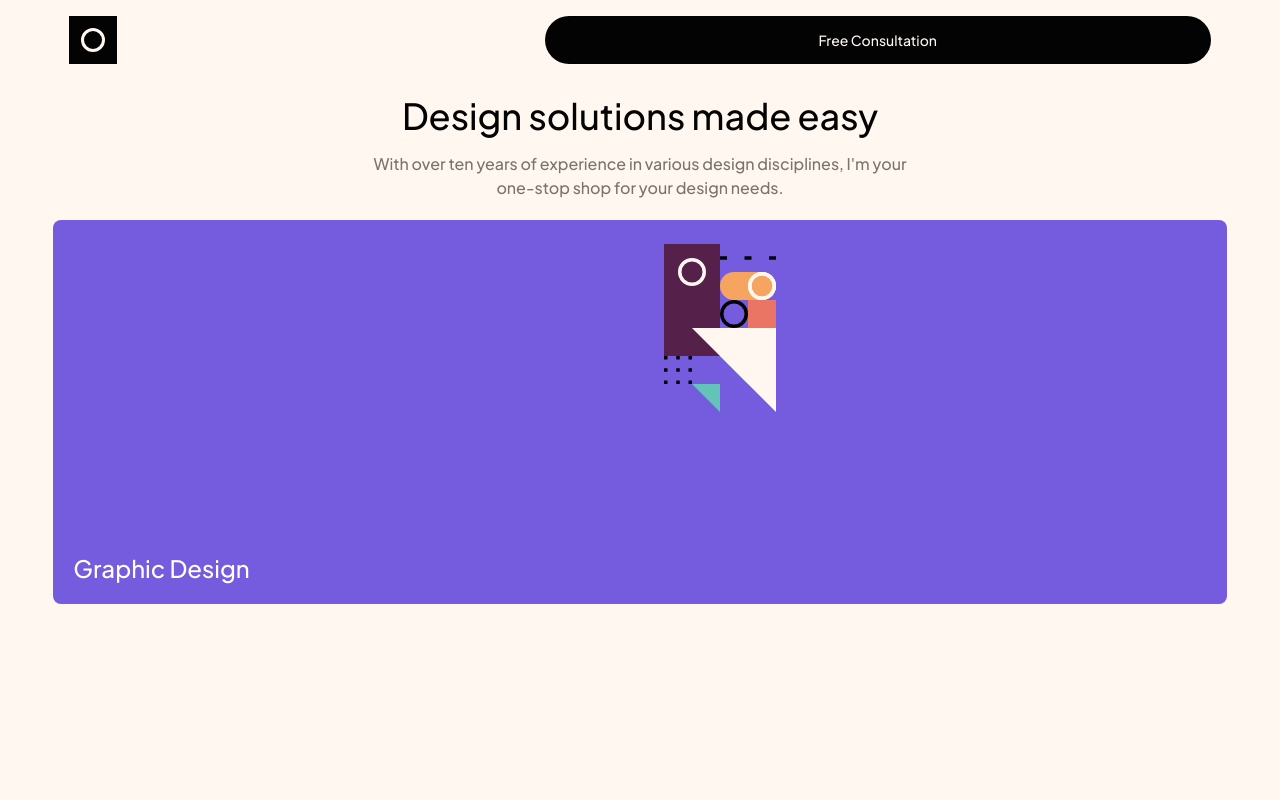
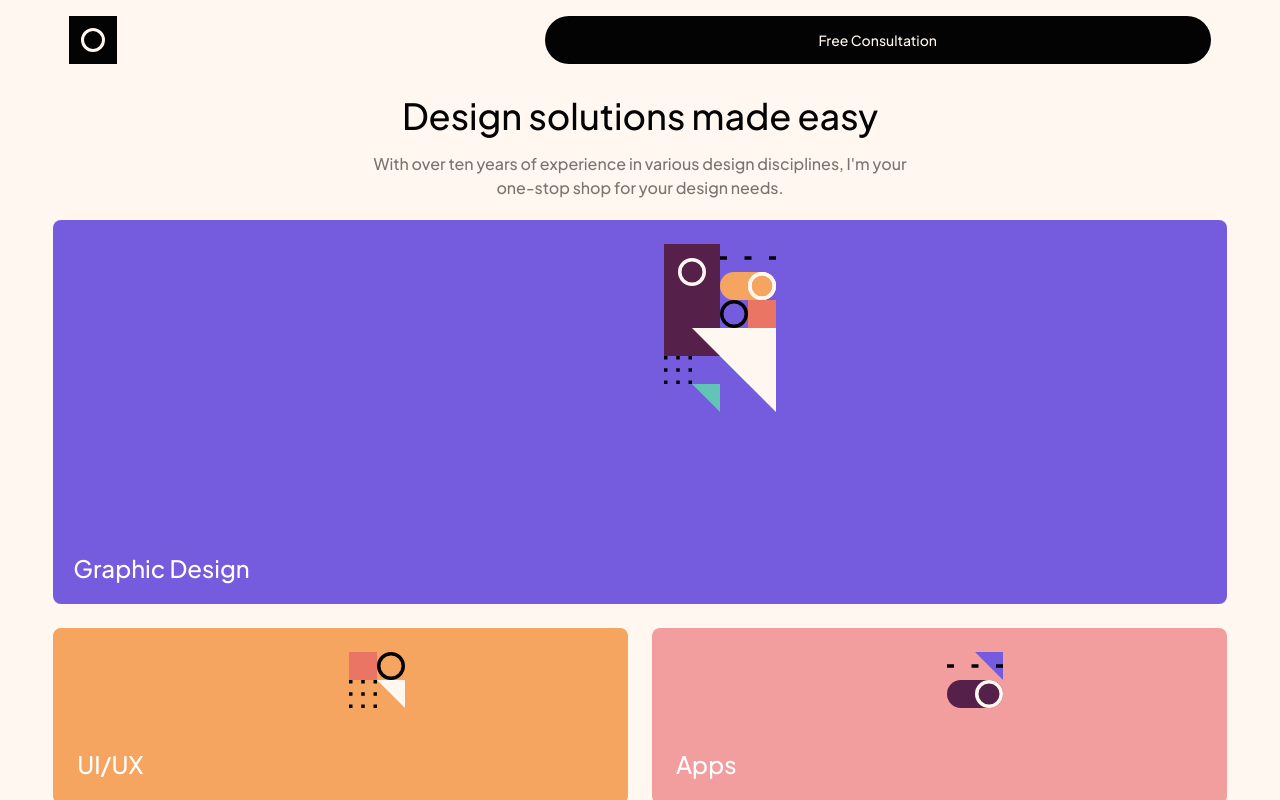
Before and after one commit to curtis2101/single-page-design, a React (Create React App) app in the folder single-page-design-portfolio/single-page/: page / in a window 1280 px wide. Built offline with nearby package versions, Linux system fonts and the light colour scheme.

Commit message:
added app Graphic for mobile

```diff
--- a/single-page-design-portfolio/single-page/src/pages/frontpage.js
+++ b/single-page-design-portfolio/single-page/src/pages/frontpage.js
@@ -1,5 +1,7 @@
 import Logo from '../assets/logo.svg';
 import GraphicDesign from '../assets/pattern-graphic-design.svg'
+import UI from '../assets/pattern-ui-ux.svg'
+import Apps from '../assets/pattern-apps.svg'
 import React from 'react';
 import Button from '../components/blackButton.js'
 const FrontPage = () => {
@@ -18,6 +20,14 @@ const FrontPage = () => {
                     <img className="h-48 pt-6 pl-6 col-start-2 col-end-3" src={GraphicDesign} alt="graphic design"/>
                     <p className="text-white text-center text-2xl font-jakartaL col-start-1 col-end-3 row-start-2 row-end-3 flex items-end justify-start pb-5 pl-5">Graphic Design</p>
                 </div>
+                <div className="h-44 mt-6 rounded-lg col-start-1 col-end-2 row-start-2 row-end-2 mr-3 bg-orange grid grid-rows-2 grid-cols-2">
+                    <img className="pl-2 pt-6 h-20 row-start-1 row-end-1 col-start-2 col-end-3" src={UI} alt="UI/UX"/>
+                    <p className="text-white text-2xl font-jakartaL col-start-1 col-end-2 row-start-2 row-end-2 flex items-end pl-6 pb-6">UI/UX</p>
+                </div>
+                <div className="h-44 mt-6 rounded-lg col-start-2 col-end-3 row-start-2 row-end-2 ml-3 bg-pink grid grid-rows-2 grid-cols-2">
+                <img className="pl-2 pt-6 h-20 row-start-1 row-end-1 col-start-2 col-end-3" src={Apps} alt="UI/UX"/>
+                    <p className="text-white text-2xl font-jakartaL col-start-1 col-end-2 row-start-2 row-end-2 flex items-end pl-6 pb-6">Apps</p>
+                </div>
             </div>
 
         </main>
```
